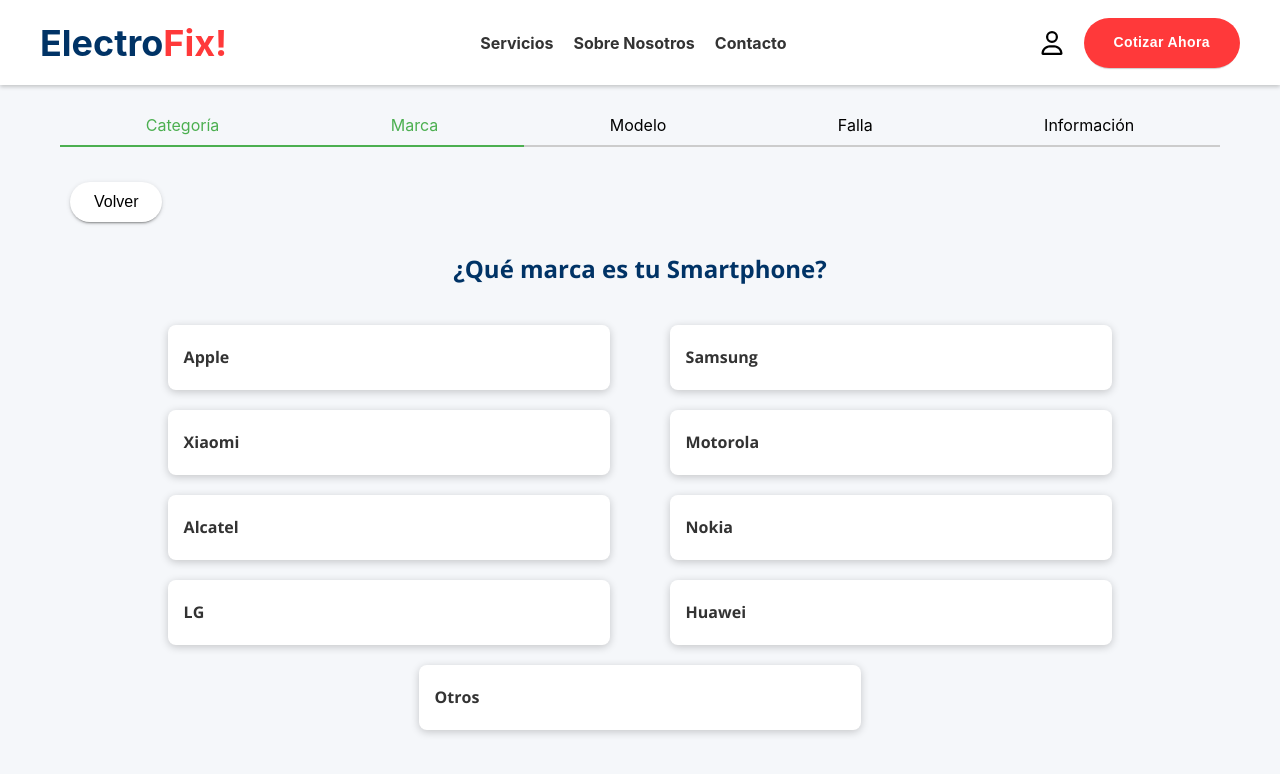
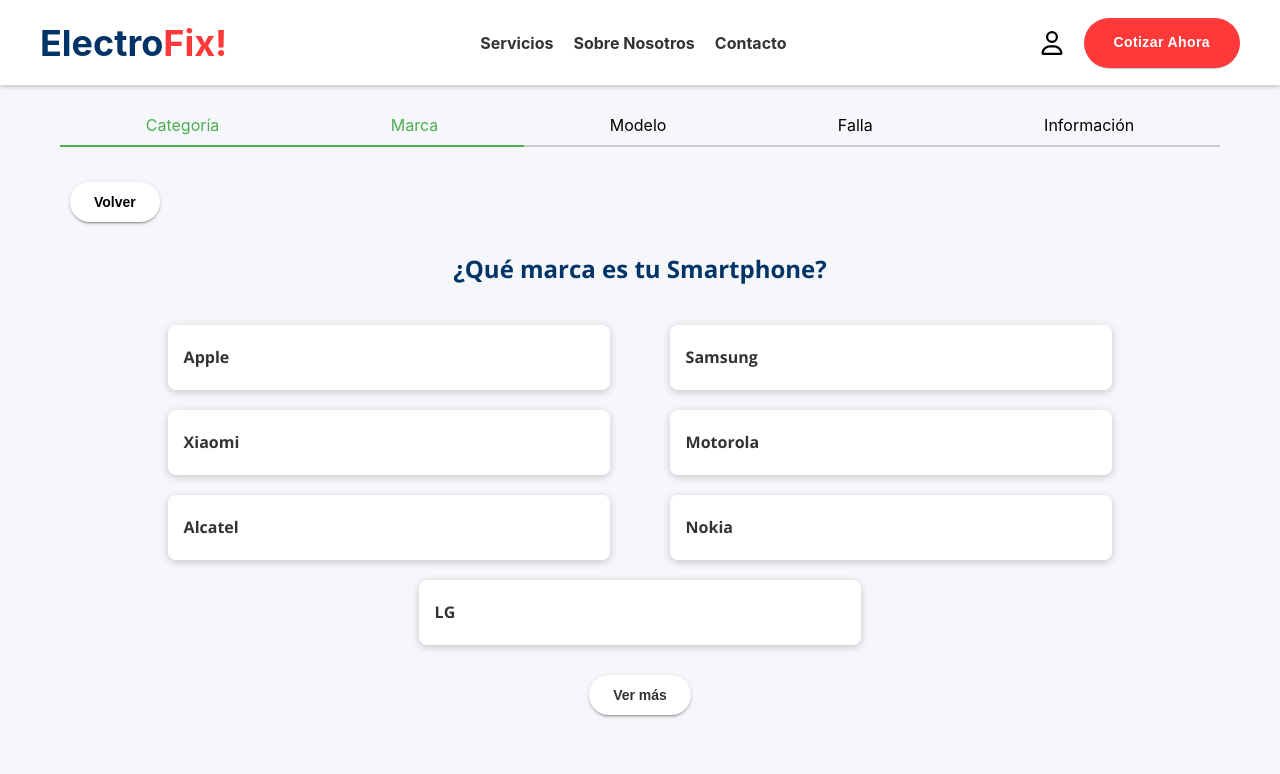
Before and after one commit to manuel-25/ElectroFix, a React (Create React App) app in the folder frontend/: page /services in a window 1280 px wide. Both pictures are taken after a click on the element "Smartphone". Shown: the top 774 px of the page. Built offline with nearby package versions, Linux system fonts and the light colour scheme.

Commit message:
Load more button

```diff
--- a/frontend/src/components/BrandSelection/BrandSelection.css
+++ b/frontend/src/components/BrandSelection/BrandSelection.css
@@ -31,3 +31,28 @@
     margin-right: 10px;
     width: calc(100% - 120px);
 }*/
+
+.load-more button {
+    overflow: hidden;
+    display: flex;
+    flex-direction: row;
+    align-items: center;
+    min-width: 65px;
+    height: 40px;
+    padding: 10px 24px;
+    margin: 10px 0;  /* Ajustar según sea necesario */
+    border: none;
+    border-radius: 30px;
+    cursor: pointer;
+    line-height: 1.75;
+    font-size: 14px;
+    font-weight: 600;
+    color: var(--text-color);
+    background-color: var(--white-color);
+    transition: background-color 0.9s, box-shadow 0.3s;
+    box-shadow: rgba(0, 0, 0, 0.2) 0px 3px 1px -2px, rgba(0, 0, 0, 0.14) 0px 2px 2px 0px, rgba(0, 0, 0, 0.12) 0px 1px 5px 0px;
+  }
+
+  .load-more button:hover {
+    box-shadow: rgba(0, 0, 0, 0.3) 0px 6px 8px -5px, rgba(0, 0, 0, 0.22) 0px 8px 12px 2px;
+  }
--- a/frontend/src/components/BrandSelection/BrandSelection.jsx
+++ b/frontend/src/components/BrandSelection/BrandSelection.jsx
@@ -9,7 +9,7 @@
     4: ['Ultracomb', 'Peabody', 'BGH', 'Atma', 'Philco', 'Kanji', 'Morelli', 'Smartlife', 'Alpaca', 'Enova', 'Tedge', 'Tivoli', 'Liliana', 'Midea', 'Daewo', 'Yelmo', 'Black and Decker', 'Tophouse', 'Smart Tech', 'Axel', 'Otros'],
     5: ['Peabody', 'Atma', 'Electrolux', 'Oster', 'Molinex', 'Yelmo', 'Smart Life', 'Nesspreso', 'Otros'],
     6: ['Yelmo', 'Peabody', 'Ultra Comb', 'Liliana', 'Atma', 'Smart Life', 'Phillips', 'Winco', 'Molinex', 'Daewo', 'Oster', 'Philco', 'Tophouse', 'Otros'],
-    7: ['Atma', 'Molinex', 'Peabody', 'Black and Decker', 'Electro Lux', 'Phillips', 'Daewo', 'Yelmo', 'Ultra Comb', 'Winco', 'Smart Life', 'Liliana', 'Kajijome', 'Oster', 'Smart Tech', 'Otros'],
+    7: ['Atma', 'Molinex', 'Peabody', 'Black and Decker', 'Electro Lux', 'Phillips', 'Daewo', 'Yelmo', 'Ultra Comb', 'Winco', 'Smart Life', 'Liliana', 'Oster', 'Smart Tech', 'Otros'],
     8: ['Phillips', 'Atma', 'Ultra Comb', 'Winco', 'Liliana', 'Philco', 'Peabody', 'Tophouse', 'Otros'],
     9: ['Gama', 'Otros'],
     10: ['Otros'],
@@ -22,6 +22,7 @@
 
   const [selectedBrand, setSelectedBrand] = useState('')
   const [otherBrand, setOtherBrand] = useState('')
+  const [visibleBrands, setVisibleBrands] = useState(7) // Limita la cantidad inicial de marcas visibles
 
   const categoryBrands = brandsByCategory[selectedCategory.id] || []
 
@@ -36,22 +37,31 @@
     nextStep()
   }
 
+  const loadMoreBrands = () => {
+    setVisibleBrands(prevVisibleBrands => prevVisibleBrands + 5)
+  }
+
   return (
     <div className="selection-container">
       <h2>¿Qué marca es tu {selectedCategory.name}?</h2>
       {/*<input
-            type="text"
-            placeholder="Otro"
-            value={otherBrand}
-            onChange={(e) => setOtherBrand(e.target.value)}
-        />*/}
+        type="text"
+        placeholder="Otro"
+        value={otherBrand}
+        onChange={(e) => setOtherBrand(e.target.value)}
+      />*/}
       <ul className="selection-list">
-        {categoryBrands.map((brand, index) => (
+        {categoryBrands.slice(0, visibleBrands).map((brand, index) => (
           <li key={index} className="selection-item" onClick={() => handleBrandSelect(brand)}>
             <span>{brand}</span>
           </li>
         ))}
       </ul>
+      {visibleBrands < categoryBrands.length && (
+        <div className="load-more">
+          <button onClick={loadMoreBrands}>Ver más</button>
+        </div>
+      )}
     </div>
   )
 }
--- a/frontend/src/components/ProgressBar/ProgressBar.css
+++ b/frontend/src/components/ProgressBar/ProgressBar.css
@@ -61,8 +61,8 @@
   border-radius: 30px;
   cursor: pointer;
   line-height: 1.75;
-  font-size: 16px;
-  font-weight: 500;
+  font-size: 14px;
+  font-weight: 600;
   transition: background-color 0.9s, box-shadow 0.3s;
   box-shadow: rgba(0, 0, 0, 0.2) 0px 3px 1px -2px, rgba(0, 0, 0, 0.14) 0px 2px 2px 0px, rgba(0, 0, 0, 0.12) 0px 1px 5px 0px;
 }
--- a/frontend/src/components/ProgressBar/ProgressBar.jsx
+++ b/frontend/src/components/ProgressBar/ProgressBar.jsx
@@ -1,23 +1,32 @@
-import React from 'react';
-import './ProgressBar.css';
+import React from 'react'
+import './ProgressBar.css'
 
 const ProgressBar = ({ step, prevStep }) => {
   const createRipple = (event) => {
-    const button = event.currentTarget;
-    const rect = button.getBoundingClientRect();
-    const x = event.clientX - rect.left;
-    const y = event.clientY - rect.top;
+    const button = event.currentTarget
+    const rect = button.getBoundingClientRect()
+    const x = event.clientX - rect.left
+    const y = event.clientY - rect.top
 
-    const ripple = document.createElement("span");
-    ripple.style.left = `${x}px`;
-    ripple.style.top = `${y}px`;
+    const ripple = document.createElement("span")
+    ripple.style.left = `${x}px`
+    ripple.style.top = `${y}px`
 
-    button.appendChild(ripple);
+    button.appendChild(ripple)
 
     setTimeout(() => {
-      ripple.remove();
-    }, 600); // Duración de la animación en ms (debe coincidir con la duración en CSS)
-  };
+      ripple.remove()
+    }, 600) // Duración de la animación en ms (debe coincidir con la duración en CSS)
+  }
+
+  const handleBackClick = (e) => {
+    createRipple(e)
+    if (step === 1) {
+      window.history.back()
+    } else {
+      prevStep()
+    }
+  }
 
   return (
     <div className='progress-container'>
@@ -28,11 +37,11 @@
         <div className={`progress-step ${step >= 4 ? 'completed' : ''}`}>Falla</div>
         <div className={`progress-step ${step >= 5 ? 'completed' : ''}`}>Información</div>
       </div>
-      <div className={`back-container ${step === 1 ? 'hide' : ''}`}>
-        <button className="back-button" onClick={(e) => { createRipple(e); prevStep(); }}>Volver</button>
+      <div className={`back-container`}>
+        <button className="back-button" onClick={handleBackClick}>Volver</button>
       </div>
     </div>
-  );
-};
+  )
+}
 
-export default ProgressBar;
+export default ProgressBar
```
